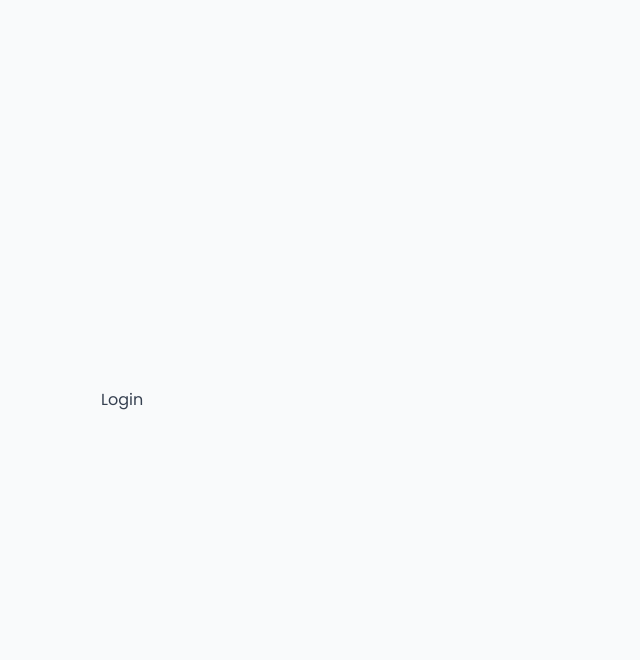
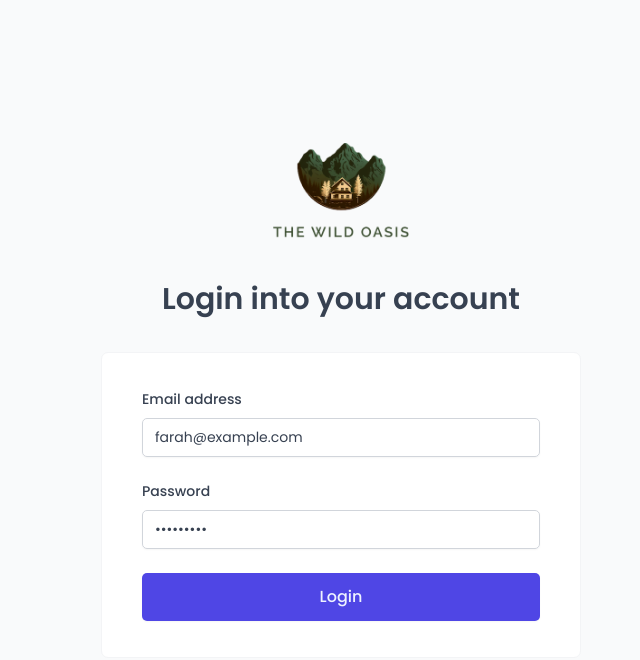
Before and after one commit to farahmahfouz/the-wild-oasis, a React (Vite) app: page /login in a window 1280 px wide. Shown: the top 660 px of the page, without its empty margins (299-939 px from the left). Built offline with nearby package versions, Linux system fonts and the light colour scheme; a web font is replaced by a local one.

Commit message:
feat: implement user login and logout and also handle protectedRoutes

```diff
--- a/src/App.jsx
+++ b/src/App.jsx
@@ -15,6 +15,7 @@
 import GlobalStyles from './styles/GlobalStyles';
 import AppLayout from "./ui/AppLayout";
 import { Toaster } from "react-hot-toast";
+import ProtectedRoute from "./ui/ProtectedRoute";
 
 const queryClient = new QueryClient({
   defaultOptions: {
@@ -31,7 +32,7 @@
       <GlobalStyles />
       <BrowserRouter>
         <Routes>
-          <Route element={<AppLayout />}>
+          <Route element={<ProtectedRoute><AppLayout /></ProtectedRoute>}>
             <Route index element={<Navigate replace to='dashboard' />} />
             <Route path="dashboard" element={<Dashboard />} />
             <Route path="bookings" element={<Bookings />} />
@@ -42,6 +43,7 @@
             <Route path="settings" element={<Settings />} />
             <Route path="account" element={<Account />} />
           </Route>
+
           <Route path="login" element={<Login />} />
           <Route path="*" element={<PageNotFound />} />
         </Routes>
--- a/src/features/authentication/LoginForm.jsx
+++ b/src/features/authentication/LoginForm.jsx
@@ -1,14 +1,28 @@
 import { useState } from "react";
+import { useLogin } from "./useLogin";
+
 import Button from "../../ui/Button";
 import Form from "../../ui/Form";
 import Input from "../../ui/Input";
 import FormRowVertical from "../../ui/FormRowVertical";
+import SpinnerMini from './../../ui/SpinnerMini';
 
 function LoginForm() {
-  const [email, setEmail] = useState("");
-  const [password, setPassword] = useState("");
+  const [email, setEmail] = useState("farah@example.com");
+  const [password, setPassword] = useState("test12345");
 
-  function handleSubmit() {}
+  const { login, isLogining } = useLogin();
+
+  function handleSubmit(e) {
+    e.preventDefault();
+    if (!email || !password) return;
+    login({ email, password }, {
+      onSettled: () => {
+        setEmail('');
+        setPassword('');
+      }
+    });
+  }
 
   return (
     <Form onSubmit={handleSubmit}>
@@ -20,6 +34,7 @@
           autoComplete="username"
           value={email}
           onChange={(e) => setEmail(e.target.value)}
+          disabled={isLogining}
         />
       </FormRowVertical>
       <FormRowVertical label="Password">
@@ -29,10 +44,11 @@
           autoComplete="current-password"
           value={password}
           onChange={(e) => setPassword(e.target.value)}
+          disabled={isLogining}
         />
       </FormRowVertical>
       <FormRowVertical>
-        <Button size="large">Login</Button>
+        <Button size="large" disabled={isLogining}>{!isLogining ? 'Login' : <SpinnerMini />}</Button>
       </FormRowVertical>
     </Form>
   );
--- /dev/null
+++ b/src/features/authentication/Logout.jsx
@@ -0,0 +1,16 @@
+import ButtonIcon from './../../ui/ButtonIcon';
+import SpinnerMini from './../../ui/SpinnerMini';
+import { HiArrowRightOnRectangle } from 'react-icons/hi2';
+import { useLogout } from './useLogout';
+
+function Logout() {
+    const { logout, isPending } = useLogout();
+
+    return (
+        <ButtonIcon disabled={isPending} onClick={logout}>
+          { !isPending ? <HiArrowRightOnRectangle /> : <SpinnerMini/>}
+        </ButtonIcon>
+    )
+}
+
+export default Logout
--- /dev/null
+++ b/src/features/authentication/useLogin.js
@@ -0,0 +1,22 @@
+import { useMutation, useQueryClient } from "@tanstack/react-query";
+import { useNavigate } from "react-router-dom";
+import { login as loginApi } from "../../services/apiAuth";
+import toast from "react-hot-toast";
+
+export function useLogin() {
+  const queryClient = useQueryClient();
+  const navigate = useNavigate();
+  const { mutate: login, isPending: isLogining } = useMutation({
+    mutationFn: ({ email, password }) => loginApi({ email, password }),
+    onSuccess: (user) => {
+      queryClient.setQueriesData(['user'], user)
+      navigate("/dashboard", { replace: true });
+    },
+    onError: (err) => {
+      console.log(err);
+      toast.error(`Email or password are incorrect`);
+    },
+  });
+
+  return { login, isLogining };
+}
--- /dev/null
+++ b/src/features/authentication/useLogout.js
@@ -0,0 +1,17 @@
+import { useMutation, useQueryClient } from "@tanstack/react-query";
+import { logout as logoutApi } from "../../services/apiAuth";
+import { useNavigate } from "react-router-dom";
+
+export function useLogout() {
+  const queryClient = useQueryClient();
+  const navigate = useNavigate();
+  const { mutate: logout, isPending } = useMutation({
+    mutationFn: logoutApi,
+    onSuccess: () => {
+      queryClient.removeQueries();
+      navigate("/login", { replace: true });
+    },
+  });
+
+  return { logout, isPending };
+}
--- /dev/null
+++ b/src/features/authentication/useUser.js
@@ -0,0 +1,11 @@
+import { useQuery } from "@tanstack/react-query";
+import { getCurrentUser } from "../../services/apiAuth";
+
+export function useUser() {
+  const { isLoading, data: user } = useQuery({
+    queryKey: ["user"],
+    queryFn: getCurrentUser,
+  });
+
+  return { isLoading, user, isAuthenticated: user?.role === "authenticated" };
+}
--- a/src/pages/Login.jsx
+++ b/src/pages/Login.jsx
@@ -1,4 +1,7 @@
 import styled from "styled-components";
+import LoginForm from "../features/authentication/LoginForm";
+import Logo from '../ui/Logo'
+import Heading from "../ui/Heading";
 
 const LoginLayout = styled.main`
   min-height: 100vh;
@@ -11,7 +14,15 @@
 `;
 
 function Login() {
-  return <LoginLayout>Login</LoginLayout>;
+  return (
+    <LoginLayout>
+      <Logo/>
+      <Heading as='h4'>
+        Login into your account
+      </Heading>
+      <LoginForm />
+    </LoginLayout>
+  )
 }
 
 export default Login;
--- /dev/null
+++ b/src/services/apiAuth.js
@@ -0,0 +1,34 @@
+import supabase from "./supabase";
+
+export async function login({ email, password }) {
+  let { data, error } = await supabase.auth.signInWithPassword({
+    email,
+    password,
+  });
+
+  if (error) {
+    throw new Error(error.message);
+  }
+  return data;
+}
+
+export async function getCurrentUser() {
+  const { data: session } = await supabase.auth.getSession();
+  if (!session.session) return null;
+
+  const { data, error } = await supabase.auth.getUser();
+
+  if (error) {
+    throw new Error(error.message);
+  }
+
+  return data?.user;
+}
+
+export async function logout() {
+  const { error } = await supabase.auth.signOut();
+
+  if (error) {
+    throw new Error(error.message);
+  }
+}
--- /dev/null
+++ b/src/ui/FormRowVertical.jsx
@@ -0,0 +1,29 @@
+import styled from "styled-components";
+
+const StyledFormRow = styled.div`
+  display: flex;
+  flex-direction: column;
+  gap: 0.8rem;
+  padding: 1.2rem 0;
+`;
+
+const Label = styled.label`
+  font-weight: 500;
+`;
+
+const Error = styled.span`
+  font-size: 1.4rem;
+  color: var(--color-red-700);
+`;
+
+function FormRowVertical({ label, error, children }) {
+  return (
+    <StyledFormRow>
+      {label && <Label htmlFor={children.props.id}>{label}</Label>}
+      {children}
+      {error && <Error>{error}</Error>}
+    </StyledFormRow>
+  );
+}
+
+export default FormRowVertical;
--- a/src/ui/Header.jsx
+++ b/src/ui/Header.jsx
@@ -1,4 +1,5 @@
 import styled from "styled-components"
+import Logout from "../features/authentication/Logout"
 
 const StyledHeader = styled.header`
     background-color: var(--color-gray-0);
@@ -7,7 +8,9 @@
 `
 function Header() {
     return (
-        <StyledHeader>Header</StyledHeader>
+        <StyledHeader>
+            <Logout/>
+        </StyledHeader>
     )
 }
 
--- a/src/ui/Heading.jsx
+++ b/src/ui/Heading.jsx
@@ -22,6 +22,14 @@
       font-weight: 500;
     `}
 
+    ${(props) =>
+    props.as === "h4" &&
+    css`
+      font-size: 3rem;
+      font-weight: 600;
+      text-align: center;
+    `}
+
   line-height: 1.4;
 `;
 
--- /dev/null
+++ b/src/ui/ProtectedRoute.jsx
@@ -0,0 +1,38 @@
+import styled from "styled-components";
+import Spinner from './Spinner';
+
+import { useUser } from "../features/authentication/useUser"
+import { useNavigate } from "react-router-dom";
+import { useEffect } from "react";
+
+const FullPage = styled.div`
+    height: 100vh;
+    background-color: var(--color-grey-50);
+    display: flex;
+    align-items: center;
+    justify-content: center;
+`
+
+function ProtectedRoute({ children }) {
+    const navigate = useNavigate();
+    // 1- load authenticated user
+    const { isLoading, isAuthenticated } = useUser();
+
+
+    // 2- If there is no authenticated user, redirect to /login
+    useEffect(() => {
+        if (!isAuthenticated && !isLoading) navigate('/login');
+    }, [isAuthenticated, isLoading, navigate])
+
+    // 3- while loading , showo spinner
+    if (isLoading) return (
+        <FullPage>
+            <Spinner />
+        </FullPage>
+    )
+
+    // 4- if there is a user, render the app
+   if(isAuthenticated) return children
+}
+
+export default ProtectedRoute
```
